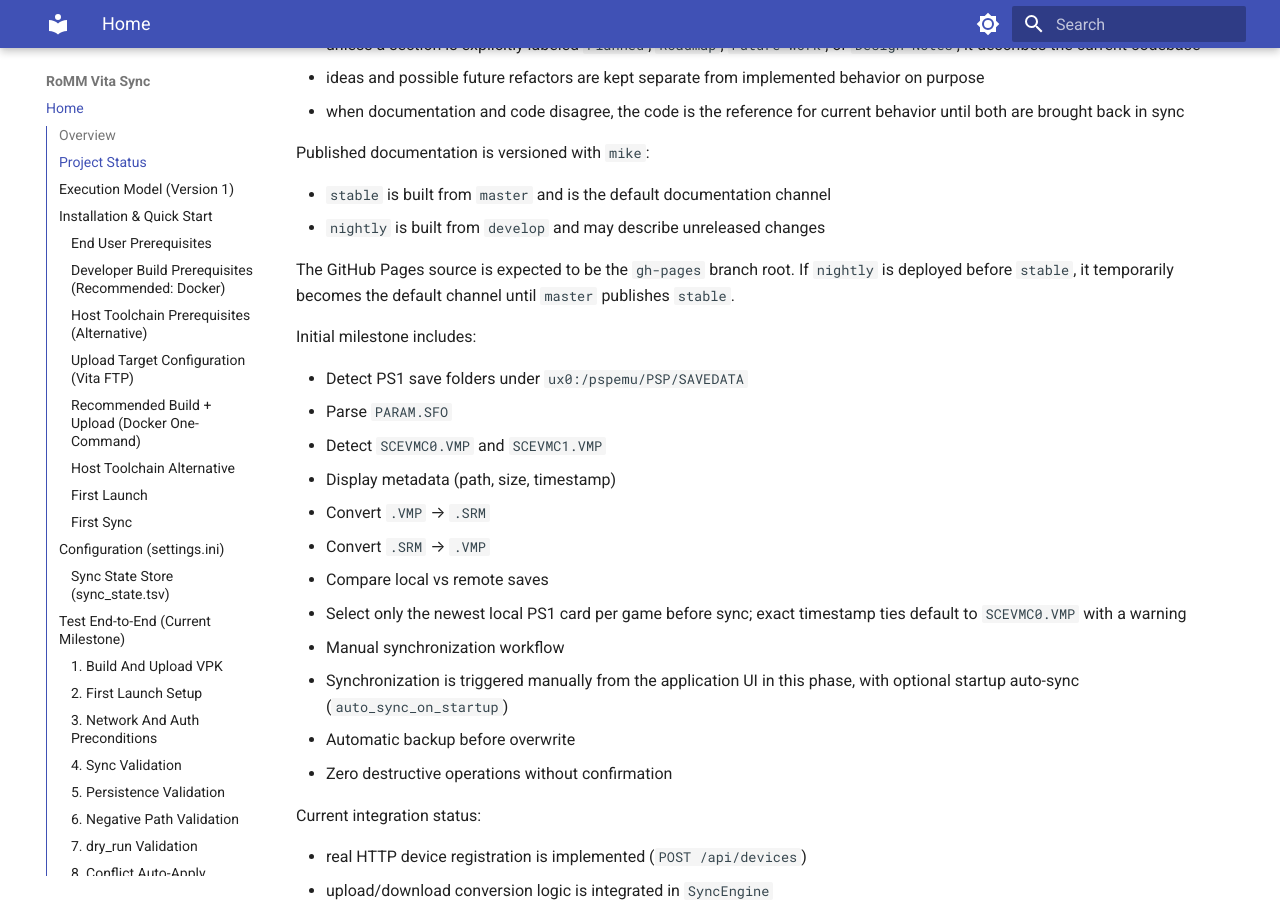
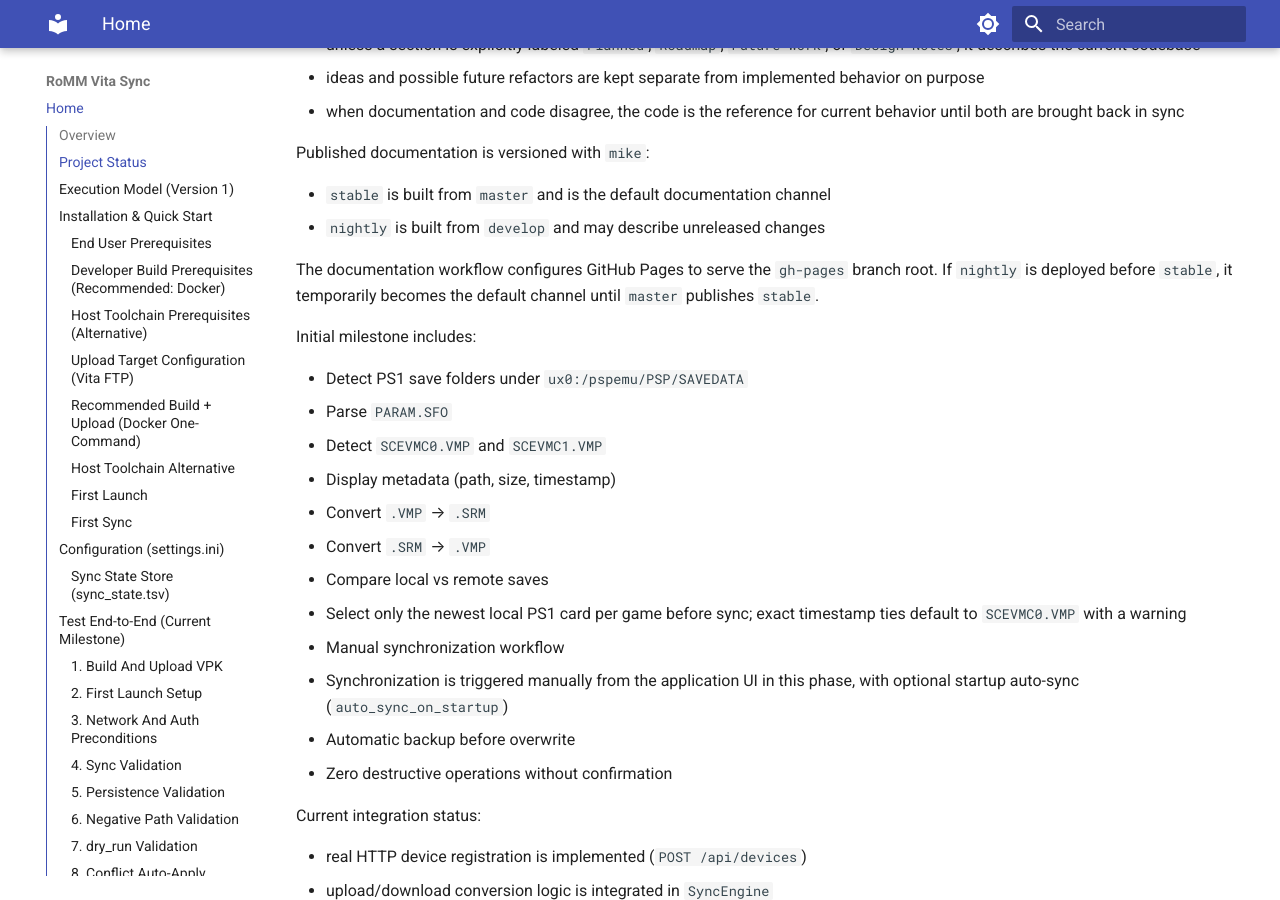
Before and after one commit to sangimed/romm-vita-sync, an MkDocs documentation site: the page built from docs/index.md, in a window 1280 px wide and 900 px high, scrolled down 1268 px. Built offline with MkDocs 1.6.1 and Material for MkDocs 9.7.7, drawn with Linux system fonts in a browser that asks for light colours; the version menu is left out.

Commit message:
feat(docs): configure GitHub Pages source in workflow

```diff
--- a/docs/index.md
+++ b/docs/index.md
@@ -40,7 +40,7 @@
 - `stable` is built from `master` and is the default documentation channel
 - `nightly` is built from `develop` and may describe unreleased changes
 
-The GitHub Pages source is expected to be the `gh-pages` branch root.
+The documentation workflow configures GitHub Pages to serve the `gh-pages` branch root.
 If `nightly` is deployed before `stable`, it temporarily becomes the default channel until `master` publishes `stable`.
 
 Initial milestone includes:
```
Also changed, not shown: README.md (+1 -1 lines), 1 other file.
